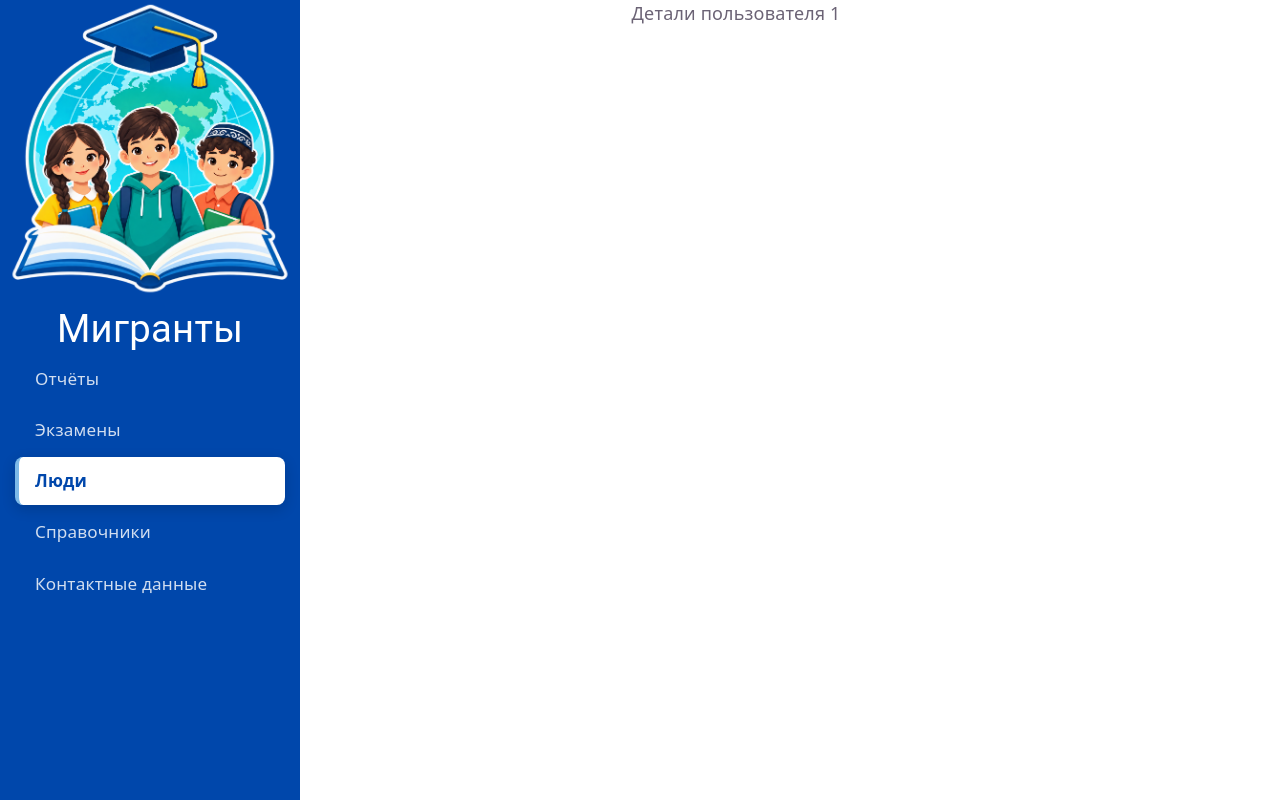
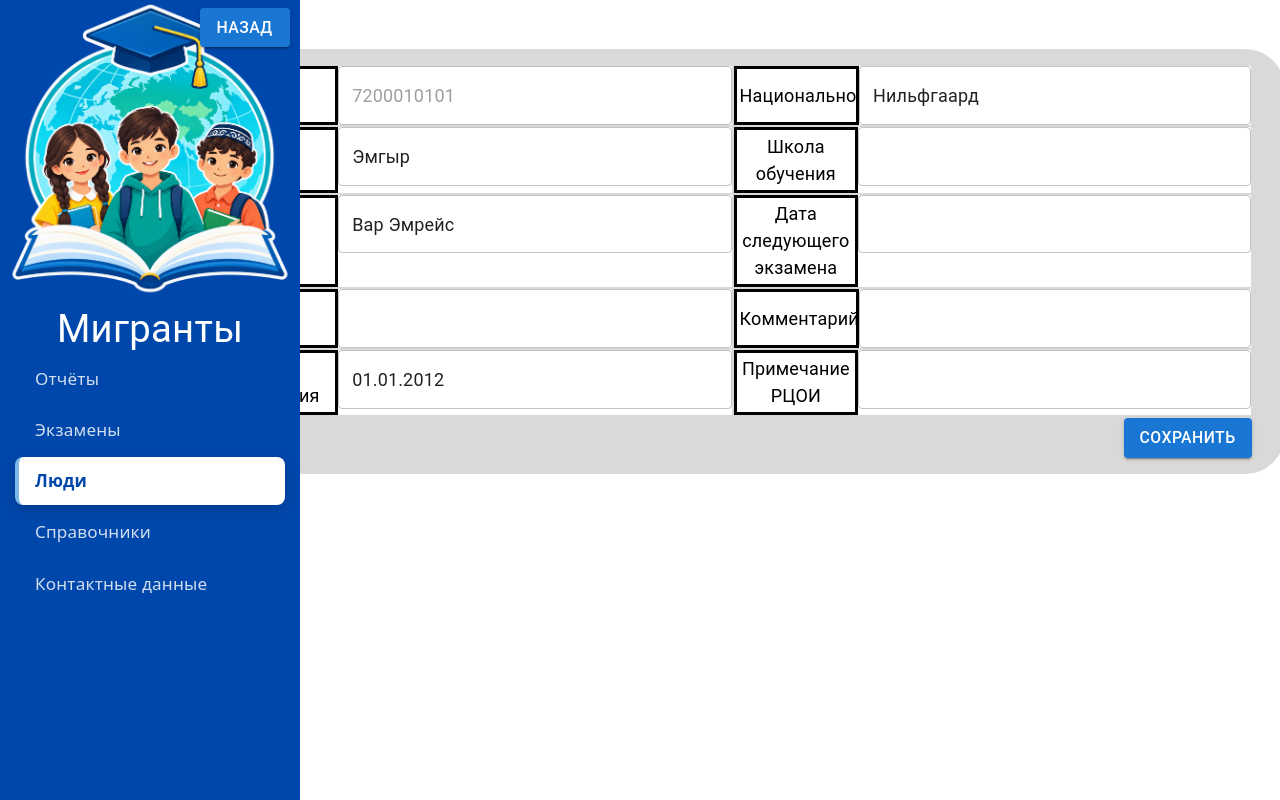
Before and after one commit to Vladislav-Evg-Sid/migrantsApp, a React (Vite) app in the folder client/: page /participants/details/1 in a window 1280 px wide. Built offline with nearby package versions, Linux system fonts and the light colour scheme.

Commit message:
test base participant details page

```diff
--- a/client/src/api/participants.ts
+++ b/client/src/api/participants.ts
@@ -1,3 +1,4 @@
+import type { ParticipantData } from "../types/participants";
 import type { TableData } from "../types/tables";
 
 export async function getParticipants(): Promise<TableData> {
@@ -26,3 +27,16 @@
     ],
   };
 }
+
+export async function getParticipantDetails(
+  id: number,
+): Promise<ParticipantData> {
+  return {
+    id: 7200010101,
+    surname: "Эмгыр",
+    firstname: "Вар Эмрейс",
+    birthday: "01.01.2012",
+    nation: { code: 1, name: "Нильфгаард" },
+    exams: [],
+  };
+}
--- /dev/null
+++ b/client/src/components/DetailElement.tsx
@@ -0,0 +1,78 @@
+import { Box, TextField, Typography } from "@mui/material";
+import { useEffect, useState } from "react";
+import type { ForeignKey } from "../types/tables";
+
+interface detailElementProps {
+  name: string;
+  data: string | number | undefined | ForeignKey;
+  disabled?: boolean;
+}
+
+export default function DetailElement({
+  name,
+  data,
+  disabled,
+}: detailElementProps) {
+  const [userInput, setUserInput] = useState<String>("");
+
+  useEffect(
+    () =>
+      setUserInput(typeof data === "object" ? data.name : String(data ?? "")),
+    [data],
+  );
+
+  return (
+    <Box
+      sx={{
+        display: "flex",
+        flexDirection: "row",
+        width: "49%",
+        m: "0.1%",
+      }}
+    >
+      <Box
+        sx={{
+          display: "flex",
+          justifyContent: "start",
+          alignItems: "center",
+          border: "solid",
+          borderColor: "black",
+          width: "22%",
+          p: "0.5%",
+          backgroundColor: "white",
+        }}
+      >
+        <Typography sx={{ color: "black" }}>{name}</Typography>
+      </Box>
+      <TextField
+        sx={{
+          width: "77%",
+          backgroundColor: "white",
+          height: "100%",
+        }}
+        disabled={disabled}
+        value={userInput}
+        // onChange={(event) => setValue(index, event.target.value)}
+        // type={
+        //   type === "phone" ? "tel" : type === "email" ? "email" : "text"
+        // }
+        // inputMode={
+        // type === "number" || type === "phone"
+        // ? "numeric"
+        // : type === "email"
+        // ? "email"
+        // : "text"
+        // }
+        // slotProps={
+        // type === "phone"
+        // ? { htmlInput: { maxLength: 11, pattern: "[0-9]{11}" } }
+        // : type === "email"
+        // ? { htmlInput: { maxLength: 127 } }
+        // : undefined
+        // }
+        // fullWidth
+        // disabled={index === 0 && editMode}
+      />
+    </Box>
+  );
+}
--- /dev/null
+++ b/client/src/components/ParticipantDetails.tsx
@@ -0,0 +1,60 @@
+import { Box, Button } from "@mui/material";
+import DetailElement from "./DetailElement";
+import type { ParticipantData } from "../types/participants";
+
+interface participantDetailsProps {
+  participant: Omit<ParticipantData, "exams">;
+  isCreating?: boolean;
+}
+
+export default function ParticipantDetails({
+  participant,
+  isCreating,
+}: participantDetailsProps) {
+  return (
+    <Box
+      sx={{
+        backgroundColor: "#D9D9D9",
+        borderRadius: 10,
+        p: 2,
+      }}
+    >
+      <Box
+        sx={{
+          display: "flex",
+          flexWrap: "wrap",
+        }}
+      >
+        <DetailElement name="ID" data={participant.id} disabled={!isCreating} />
+        <DetailElement name="Национальность" data={participant.nation} />
+        <DetailElement name="Фамилия" data={participant.surname} />
+        <DetailElement name="Школа обучения" data={participant.school} />
+        <DetailElement name="Имя" data={participant.firstname} />
+        <DetailElement
+          name="Дата следующего экзамена"
+          data={participant.nextExamDate}
+        />
+        <DetailElement name="Отчество" data={participant.lastname} />
+        <DetailElement name="Комментарий" data={participant.comment} />
+        <DetailElement name="Дата рождения" data={participant.birthday} />
+        <DetailElement name="Примечание РЦОИ" data={participant.rcoiNote} />
+      </Box>
+      <Box
+        sx={{
+          display: "flex",
+          justifyContent: "end",
+        }}
+      >
+        <Button
+          variant="contained"
+          sx={{
+            mt: "0.2%",
+            mr: "1.7%",
+          }}
+        >
+          Сохранить
+        </Button>
+      </Box>
+    </Box>
+  );
+}
--- a/client/src/pages/ParticipantDetailsPage.tsx
+++ b/client/src/pages/ParticipantDetailsPage.tsx
@@ -1,6 +1,47 @@
-import { useParams } from "react-router-dom";
+import { useEffect, useState } from "react";
+import { useNavigate, useParams } from "react-router-dom";
+import { getParticipantDetails } from "../api/participants";
+import { Box, Button } from "@mui/material";
+import ParticipantDetails from "../components/ParticipantDetails";
+import { type ParticipantData } from "../types/participants";
 
 export default function ParticipantDetailsPage() {
   const { id } = useParams();
-  return <>Детали пользователя {id}</>;
+  const [participant, setParticipant] = useState<ParticipantData>({
+    id: 0,
+    surname: "",
+    firstname: "",
+    birthday: "",
+    nation: { code: 0, name: "" },
+    exams: [],
+  });
+  const navigate = useNavigate();
+
+  const participantID = Number(id);
+  useEffect(() => {
+    const handeParticipantDetails = async () =>
+      setParticipant(await getParticipantDetails(participantID));
+    handeParticipantDetails();
+  }, [id]);
+
+  return (
+    <Box
+      sx={{
+        m: "0.5%",
+        display: "flex",
+        flexDirection: "column",
+        alignItems: "left",
+        width: "100%",
+      }}
+    >
+      <Button
+        onClick={() => navigate("/participants")}
+        variant="contained"
+        sx={{ m: "0.2%", width: "90px" }}
+      >
+        Назад
+      </Button>
+      <ParticipantDetails participant={participant} />
+    </Box>
+  );
 }
--- /dev/null
+++ b/client/src/types/participants.ts
@@ -0,0 +1,27 @@
+import type { ForeignKey } from "./tables";
+
+interface ParticipantExams {
+  attempt: number;
+  date: string;
+  school: ForeignKey;
+  ppt: ForeignKey;
+  grade: number;
+  isDone: boolean;
+  appealDate?: string;
+  appealGranted?: boolean;
+  participantPresents?: boolean;
+}
+
+export interface ParticipantData {
+  id: number;
+  surname: string;
+  firstname: string;
+  lastname?: string;
+  birthday: string;
+  nation: ForeignKey;
+  school?: ForeignKey;
+  nextExamDate?: string;
+  comment?: string;
+  rcoiNote?: string;
+  exams: ParticipantExams[];
+}
--- a/client/src/types/tables.ts
+++ b/client/src/types/tables.ts
@@ -7,7 +7,7 @@
   | "area-responsibles"
   | "ppts";
 
-interface ForeignKey {
+export interface ForeignKey {
   code: number;
   name: string;
 }
```
